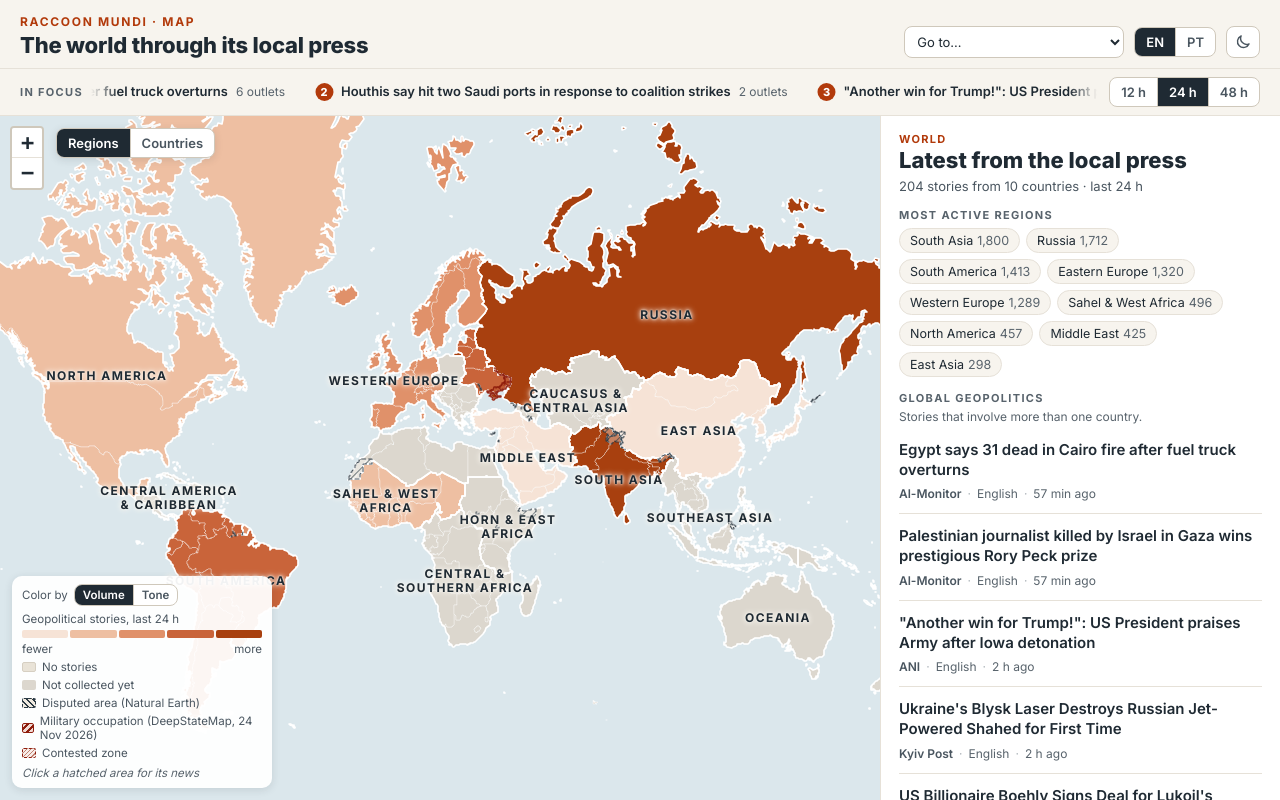
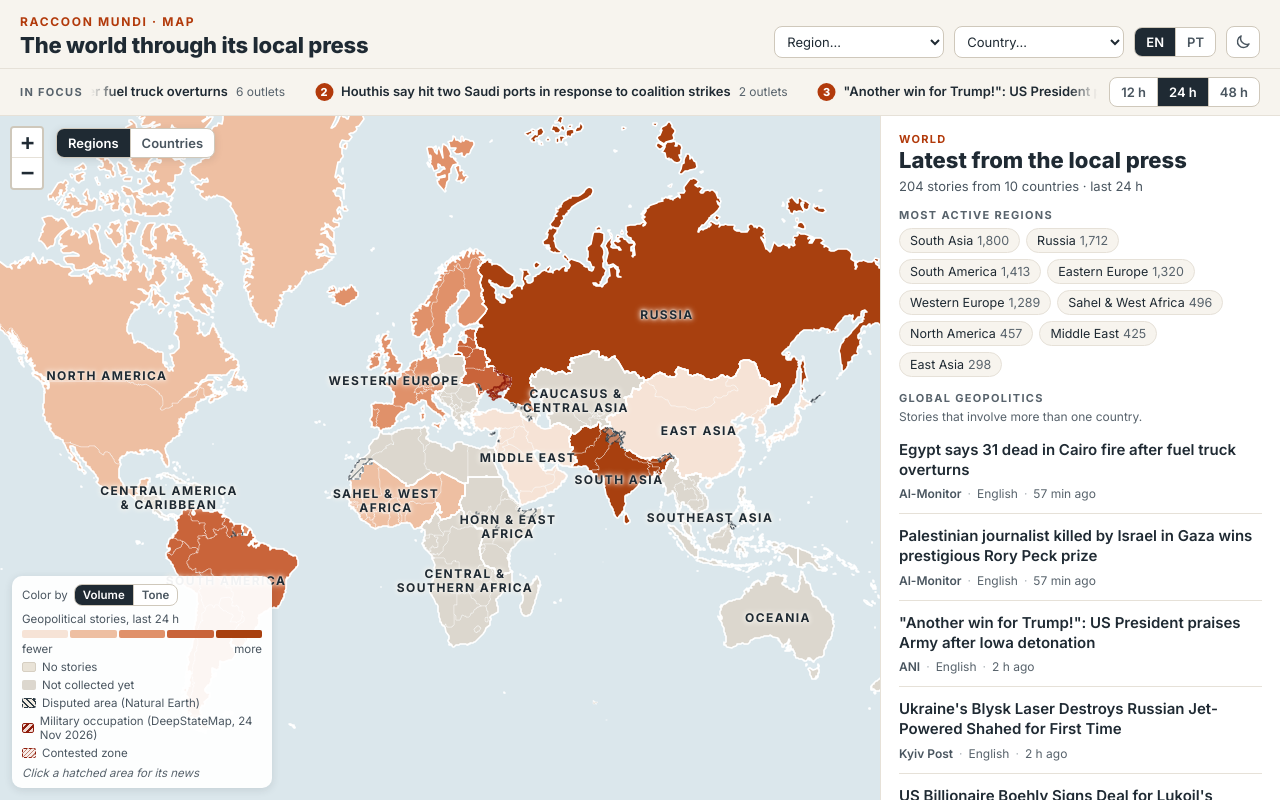
Before and after one commit to raccoonmundi/raccoonmundi.github.io, a plain HTML site: page site/index.html in a window 1280 px wide. Drawn offline with Linux system fonts and the light colour scheme.

Commit message:
Mudança 26: filtro separado para região e para país
O "Ir para" vira dois filtros: Região (com as áreas em guerra ou disputa) e
País (com os estados do Brasil). Mostram a seleção atual; com uma região
escolhida, os países dela aparecem primeiro no filtro de país. No celular, dois
botões (globo e marcador), com o cabeçalho ajustado para caber; a esteira do
Em foco usa a largura toda da faixa.

Co-Authored-By: Claude Opus 5.5 <noreply@anthropic.com>
Claude-Session: https://claude.ai/code/session_0141pYF7gwCn13wapbFC8Gmy

```diff
--- a/site/app.js
+++ b/site/app.js
@@ -7,7 +7,8 @@
 
   var T = {
     en: {
-      mapa: 'MAP', titulo: 'The world through its local press', irPara: 'Go to', escolha: 'Go to…',
+      mapa: 'MAP', titulo: 'The world through its local press', irPara: 'Go to', escolha: 'Go to…', filtroRegiao: 'Region', filtroPais: 'Country', escolhaRegiao: 'Region…', escolhaPais: 'Country…',
+      naRegiao: function (r) { return 'Region: ' + r; }, todosPaises: 'All countries',
       regioes: 'Regions', paises: 'Countries', mundo: 'World', regiao: 'Region', pais: 'Country',
       tema: 'In focus', emFoco: 'IN FOCUS', ultimas: 'Latest from the local press',
       focoAria: 'Most-covered world stories', focoTipo: 'Story in focus', posFoco: function (i, n) { return i + ' of ' + n; },
@@ -59,7 +60,8 @@
       erro: 'Could not load the map data. Try reloading the page.', expandir: 'Expand panel', legenda: 'Legend', modoEscuro: 'Dark mode'
     },
     pt: {
-      mapa: 'MAPA', titulo: 'O mundo pela imprensa local', irPara: 'Ir para', escolha: 'Ir para…',
+      mapa: 'MAPA', titulo: 'O mundo pela imprensa local', irPara: 'Ir para', escolha: 'Ir para…', filtroRegiao: 'Região', filtroPais: 'País', escolhaRegiao: 'Região…', escolhaPais: 'País…',
+      naRegiao: function (r) { return 'Região: ' + r; }, todosPaises: 'Todos os países',
       regioes: 'Regiões', paises: 'Países', mundo: 'Mundo', regiao: 'Região', pais: 'País',
       tema: 'Em foco', emFoco: 'EM FOCO', ultimas: 'O mais recente da imprensa local',
       focoAria: 'Notícias do mundo mais repercutidas', focoTipo: 'Notícia em foco', posFoco: function (i, n) { return i + ' de ' + n; },
@@ -977,27 +979,49 @@
     marcar();
     requestAnimationFrame(function () { faixa.style.setProperty('--duracao', Math.max(20, Math.round(faixa.scrollWidth / 2 / 45)) + 's'); });
   }
+  /* Filtros: um para região (e as áreas em guerra ou disputa) e outro para país (e os estados do piloto).
+     Mostram a seleção atual; com uma região escolhida, os países dela vêm primeiro no filtro de país. */
+  function regiaoDaSelecao() {
+    var s = estado.sel; if (!s) return null;
+    if (s.tipo === 'r') return s.id;
+    var k = s.tipo === 'p' ? s.id : s.tipo === 'e' ? (D.estadoPorId[s.id] || {}).pais : null;
+    return k && D.paises[k] ? D.paises[k].r || null : null;
+  }
   function renderIrPara() {
-    var s = document.getElementById('ir-para'); s.textContent = '';
-    s.setAttribute('aria-label', t('irPara'));
-    s.appendChild(el('option', { value: '', text: t('escolha') }));
+    var sr = document.getElementById('filtro-regiao'), sp = document.getElementById('filtro-pais'), s = estado.sel;
+    var porNome = function (a, b) { return nomePais(a).localeCompare(nomePais(b), estado.l); };
+    sr.textContent = ''; sr.setAttribute('aria-label', t('filtroRegiao')); sr.parentNode.title = t('filtroRegiao');
+    sr.appendChild(el('option', { value: '', text: t('escolhaRegiao') }));
     var g1 = el('optgroup', { label: t('regioes') });
-    D.macros.slice().sort(function (a, b) { return nomeRegiao(a.id).localeCompare(nomeRegiao(b.id)); })
+    D.macros.slice().sort(function (a, b) { return nomeRegiao(a.id).localeCompare(nomeRegiao(b.id), estado.l); })
       .forEach(function (r) { g1.appendChild(el('option', { value: 'r:' + r.id, text: nomeRegiao(r.id) })); });
-    var g2 = el('optgroup', { label: t('paises') });
-    Object.keys(D.paises).filter(function (k) { return D.paises[k].r; })
-      .sort(function (a, b) { return nomePais(a).localeCompare(nomePais(b), estado.l); })
-      .forEach(function (k) { g2.appendChild(el('option', { value: 'p:' + k, text: nomePais(k) })); });
-    var g3 = el('optgroup', { label: t('areasIrPara') });
-    D.areas.slice().sort(function (a, b) { return nomeArea(a).localeCompare(nomeArea(b), estado.l); })
-      .forEach(function (a) { g3.appendChild(el('option', { value: 'a:' + a.id, text: nomeArea(a) })); });
-    s.appendChild(g1); s.appendChild(g2); if (D.areas.length) s.appendChild(g3);
+    sr.appendChild(g1);
+    if (D.areas.length) {
+      var g2 = el('optgroup', { label: t('areasIrPara') });
+      D.areas.slice().sort(function (a, b) { return nomeArea(a).localeCompare(nomeArea(b), estado.l); })
+        .forEach(function (a) { g2.appendChild(el('option', { value: 'a:' + a.id, text: nomeArea(a) })); });
+      sr.appendChild(g2);
+    }
+    sp.textContent = ''; sp.setAttribute('aria-label', t('filtroPais')); sp.parentNode.title = t('filtroPais');
+    sp.appendChild(el('option', { value: '', text: t('escolhaPais') }));
+    var reg = regiaoDaSelecao(), comRegiao = Object.keys(D.paises).filter(function (k) { return D.paises[k].r; });
+    if (reg && D.macroPorId[reg]) {
+      var gr = el('optgroup', { label: t('naRegiao')(nomeRegiao(reg)) });
+      comRegiao.filter(function (k) { return D.paises[k].r === reg; }).sort(porNome)
+        .forEach(function (k) { gr.appendChild(el('option', { value: 'p:' + k, text: nomePais(k) })); });
+      sp.appendChild(gr);
+    }
+    var gt = el('optgroup', { label: reg ? t('todosPaises') : t('paises') });
+    comRegiao.sort(porNome).forEach(function (k) { gt.appendChild(el('option', { value: 'p:' + k, text: nomePais(k) })); });
+    sp.appendChild(gt);
     Object.keys(D.estados).forEach(function (k) {
       var g4 = el('optgroup', { label: t('estadosIrPara')(nomePais(k)) });
       D.estados[k].slice().sort(function (a, b) { return a.nome.localeCompare(b.nome, estado.l); })
         .forEach(function (e) { g4.appendChild(el('option', { value: 'e:' + e.id, text: e.nome })); });
-      s.appendChild(g4);
+      sp.appendChild(g4);
     });
+    sr.value = s && s.tipo === 'a' ? 'a:' + s.id : reg ? 'r:' + reg : '';
+    sp.value = s && (s.tipo === 'p' || s.tipo === 'e') ? s.tipo + ':' + s.id : '';
   }
   function atualizarBotoes() {
     document.querySelectorAll('#idioma button').forEach(function (b) { b.setAttribute('aria-pressed', b.dataset.l === estado.l ? 'true' : 'false'); });
@@ -1038,7 +1062,7 @@
     estado.sel = sel;
     gravarRota();
     if (sel && sel.tipo !== 'r' && estado.modo !== 'paises') { estado.modo = 'paises'; atualizarModo(); }
-    renderTemas(); renderPainel(); restyle();
+    renderTemas(); renderIrPara(); renderPainel(); restyle();
     if (sel && mover) enquadrar(sel.tipo, sel.id);
     if (sel) document.getElementById('painel').classList.add('aberto');
   }
@@ -1053,9 +1077,11 @@
     document.getElementById('modo').addEventListener('click', function (e) {
       var b = e.target.closest('button'); if (!b) return; estado.modo = b.dataset.m; atualizarModo(); restyle();
     });
-    document.getElementById('ir-para').addEventListener('change', function (e) {
-      var v = e.target.value; if (!v) return;
-      selecionar({ tipo: v.slice(0, 1), id: v.slice(2) }, true); e.target.value = '';
+    ['filtro-regiao', 'filtro-pais'].forEach(function (id) {
+      document.getElementById(id).addEventListener('change', function (e) {
+        var v = e.target.value; if (!v) { renderIrPara(); return; }
+        selecionar({ tipo: v.slice(0, 1), id: v.slice(2) }, true);
+      });
     });
     document.getElementById('alca').addEventListener('click', function () { document.getElementById('painel').classList.toggle('aberto'); });
     document.getElementById('tema').addEventListener('click', function () { aplicarTema(temaAtual() === 'escuro' ? 'claro' : 'escuro', true); });
--- a/site/index.html
+++ b/site/index.html
@@ -30,10 +30,15 @@
     <h1 data-i18n="titulo">The world through its local press</h1>
   </div>
   <div class="controles">
-    <label class="ir-para">
-      <svg class="icone-busca" viewBox="0 0 24 24" width="18" height="18" aria-hidden="true"><circle cx="11" cy="11" r="6.5" fill="none" stroke="currentColor" stroke-width="2"/><path d="M16 16l4.5 4.5" stroke="currentColor" stroke-width="2" stroke-linecap="round"/></svg>
-      <span class="sr" data-i18n="irPara">Go to</span>
-      <select id="ir-para" aria-label="Go to"></select>
+    <label class="ir-para" title="Region">
+      <svg class="icone-busca" viewBox="0 0 24 24" width="18" height="18" aria-hidden="true"><circle cx="12" cy="12" r="8.5" fill="none" stroke="currentColor" stroke-width="1.9"/><path d="M3.5 12h17M12 3.5c2.6 2.4 3.8 5.2 3.8 8.5s-1.2 6.1-3.8 8.5c-2.6-2.4-3.8-5.2-3.8-8.5s1.2-6.1 3.8-8.5z" fill="none" stroke="currentColor" stroke-width="1.7"/></svg>
+      <span class="sr" data-i18n="filtroRegiao">Region</span>
+      <select id="filtro-regiao" aria-label="Region"></select>
+    </label>
+    <label class="ir-para" title="Country">
+      <svg class="icone-busca" viewBox="0 0 24 24" width="18" height="18" aria-hidden="true"><path d="M12 21s-6.5-6.2-6.5-11a6.5 6.5 0 0 1 13 0c0 4.8-6.5 11-6.5 11z" fill="none" stroke="currentColor" stroke-width="1.9" stroke-linejoin="round"/><circle cx="12" cy="10" r="2.3" fill="none" stroke="currentColor" stroke-width="1.8"/></svg>
+      <span class="sr" data-i18n="filtroPais">Country</span>
+      <select id="filtro-pais" aria-label="Country"></select>
     </label>
     <div class="segmentado" role="group" aria-label="Language" id="idioma">
       <button type="button" data-l="en">EN</button>
--- a/site/style.css
+++ b/site/style.css
@@ -105,7 +105,7 @@ button { font: inherit; color: inherit; }
 }
 .ir-para select {
   font: inherit; font-size: 13px; padding: 6px 8px; border: 1px solid var(--borda); border-radius: 8px;
-  background: var(--superficie); color: var(--tinta); max-width: 220px;
+  background: var(--superficie); color: var(--tinta); max-width: 200px; width: 170px;
 }
 
 /* Faixa dos temas em foco + período */
@@ -307,3 +307,15 @@ button { font: inherit; color: inherit; }
   .manchete .txt { max-width: 36ch; }
   .temas .metade { gap: 22px; padding-right: 22px; }
 }
+/* Celular: dois filtros (região e país) cabem no cabeçalho com botões um pouco menores */
+@media (max-width: 820px) {
+  .topo { gap: 6px; }
+  .sobretitulo { font-size: 10.5px; letter-spacing: .06em; min-width: 0; overflow: hidden; text-overflow: ellipsis; }
+  .controles { gap: 4px; }
+  .ir-para, .botao-tema { width: 38px; height: 38px; }
+  #idioma button { padding: 0 9px; height: 38px; }
+}
+@media (max-width: 820px) {
+  .temas .rotulo { display: none; } /* no celular, a esteira usa a largura toda; os números já dizem o que é */
+  #periodo button { padding: 0 8px; font-size: 12px; }
+}
```
Also changed, not shown: site/globo.html (+9 -4 lines), site/globo.js (+45 -19 lines).
